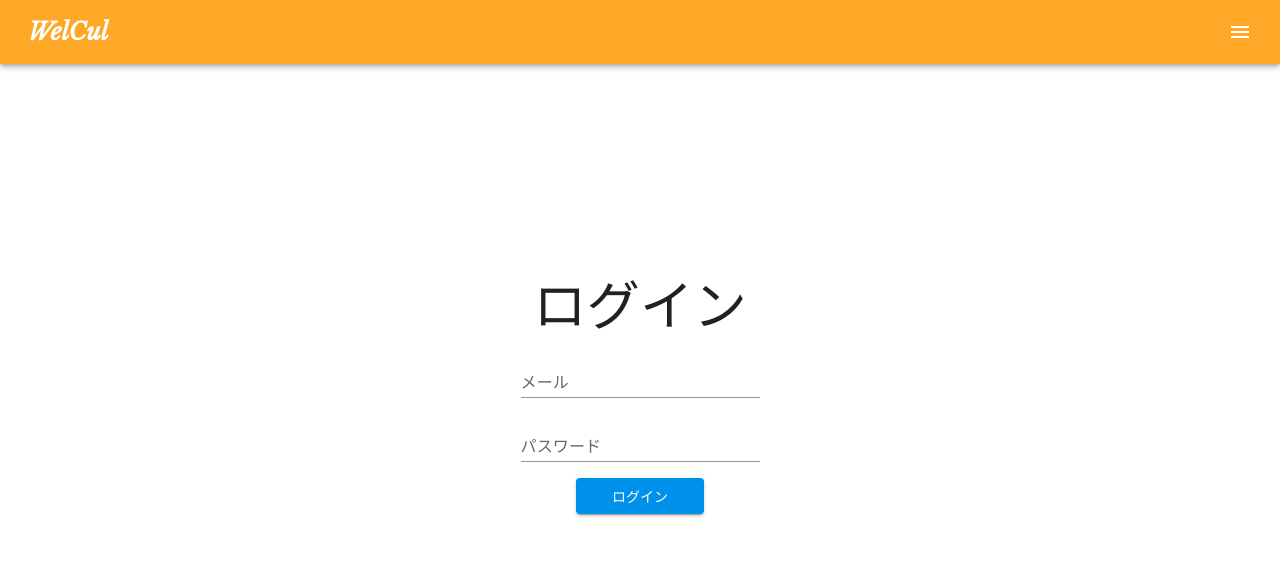
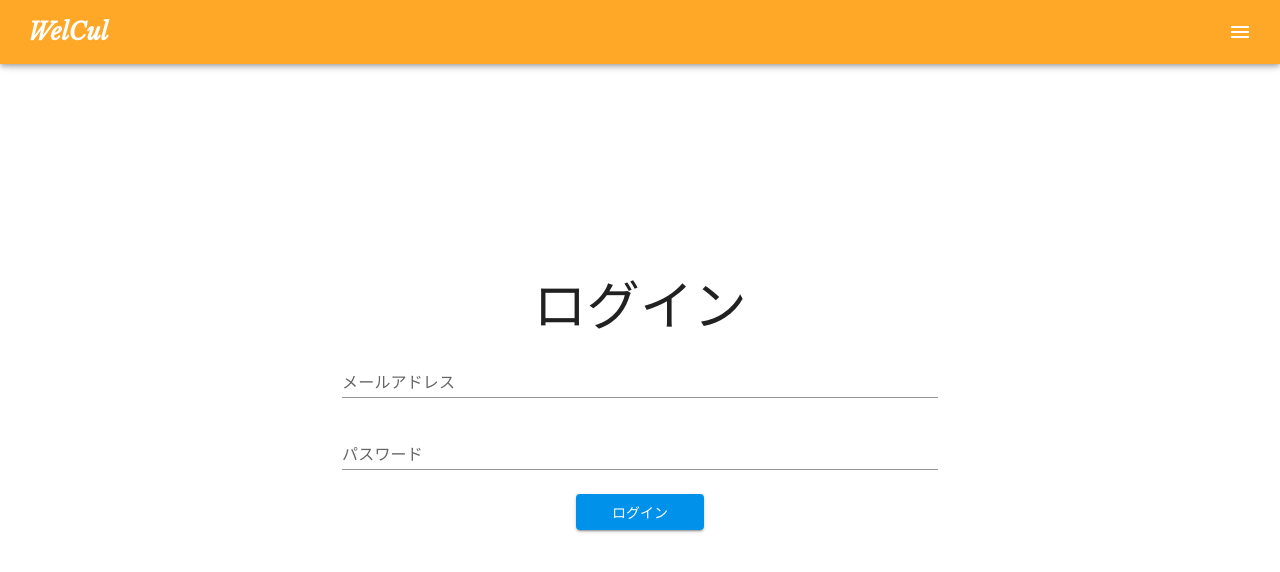
Before and after one commit to hotter6163/welcul, a Next.js app: page /login in a window 1280 px wide. Shown: the top 572 px of the page. Built offline with nearby package versions, Linux system fonts and the light colour scheme; no server answers.

Commit message:
loginページをuseFormで書き換え

```diff
--- a/src/pages/login.tsx
+++ b/src/pages/login.tsx
@@ -2,8 +2,14 @@ import { useState } from 'react'
 import type { NextPage } from 'next'
 import { useRouter } from 'next/router'
 import {
+  useForm,
+  Controller,
+  SubmitHandler
+} from 'react-hook-form'
+import {
   Button,
   Grid,
+  Stack,
   TextField,
   Typography
 } from '@mui/material'
@@ -12,12 +18,16 @@ import { signInWithEmailAndPassword } from 'firebase/auth'
 import { auth } from 'app/firebase'
 import { wrapInLayout } from 'components/layouts/wrapInLayout'
 
+type FormInput = {
+  email: string
+  password: string
+}
+
 const Page: NextPage = () => {
-  const [email, setEmail] = useState('')
-  const [password, setPassword] = useState('')
+  const { control, handleSubmit } = useForm<FormInput>()
   const router = useRouter()
 
-  const onClickLogin = () => {
+  const onSubmit: SubmitHandler<FormInput> = ({ email, password}) => {
     signInWithEmailAndPassword(auth, email, password)
       .then(() => {
         router.push('home')
@@ -33,36 +43,48 @@ const Page: NextPage = () => {
           </Typography>
         </div>
         <div>
-          <div className="form-row">
+          <form onSubmit={handleSubmit(onSubmit)}>
+            <Stack spacing={3} sx={{ width: "60%", mx: "auto" }} >
+              <Controller
+                name="email"
+                control={control}
+                defaultValue={""}
+                render={({ field }) => (
                   <TextField
-              id="email-input"
-              label="メール"
+                    id="email"
+                    label="メールアドレス"
+                    type="email"
                     variant="standard"
-              type="email"
-              value={email}
-              onChange={(e) => setEmail(e.target.value)}
+                    {...field}
                   />
-          </div>
-          <div className="form-row">
+                )}
+              />
+              <Controller
+                name="password"
+                control={control}
+                defaultValue={""}
+                render={({ field }) => (
                   <TextField
-              id="password-input"
+                    id="password"
                     label="パスワード"
+                    type="password"
                     variant="standard"
-              type="password"
-              value={password}
-              onChange={(e) => setPassword(e.target.value)}
+                    {...field}
                   />
-          </div>
-          <div className="form-row">
+                )}
+              />
+              <div className="text-center">
                 <Button
                   variant="contained"
                   color="accent"
-              onClick={onClickLogin}
+                  type="submit"
                   sx={{ width: "8rem" }}
                 >
                   ログイン
                 </Button>
               </div>
+            </Stack>
+          </form>
         </div>
       </Grid>
     </Grid>
```
Lines whose indentation alone changed are shown as unchanged.
